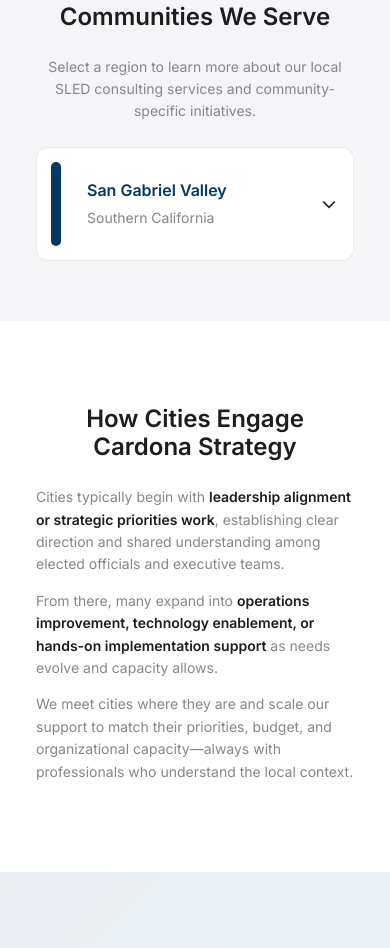
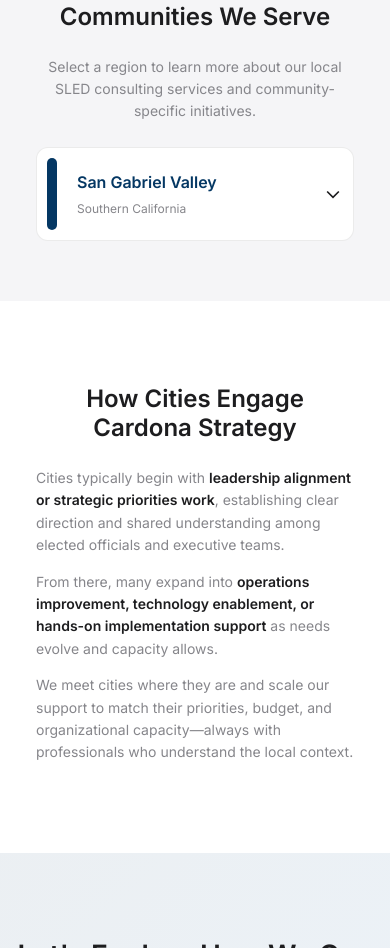
Before and after one commit to projectravenstudio/Cardona-Strategy, a plain HTML site: page Cardona/local-sled.html in a window 390 px wide. Shown: the part 928-1876 px from the top of the page. Drawn offline with Linux system fonts and the light colour scheme.

Commit message:
Updated contact

```diff
--- a/Cardona/contact-modal.js
+++ b/Cardona/contact-modal.js
@@ -258,7 +258,7 @@ class ContactModal extends HTMLElement {
     const challenge = this._form.querySelector('#challengeInput').value.trim();
 
     try {
-      const response = await fetch('https://formspree.io/f/xjggvlow', {
+      const response = await fetch('https://formspree.io/f/mojjjjvl', {
         method: 'POST',
         headers: { 'Content-Type': 'application/json' },
         body: JSON.stringify({
--- a/Cardona/sgv-contact-modal.js
+++ b/Cardona/sgv-contact-modal.js
@@ -222,7 +222,7 @@ class SGVContactModal extends HTMLElement {
     const message = this._form.querySelector('#messageInput').value.trim();
 
     try {
-      const response = await fetch('https://formspree.io/f/xjggvlow', {
+      const response = await fetch('https://formspree.io/f/mojjjjvl', {
         method: 'POST',
         headers: { 'Content-Type': 'application/json' },
         body: JSON.stringify({
--- a/Cardona/styles.css
+++ b/Cardona/styles.css
@@ -938,7 +938,7 @@ body.page-enter main {
 
 @media (max-width: 480px) {
   .community-header {
-    padding: 16px;
+    padding: 12px;
   }
 }
 
@@ -960,8 +960,8 @@ body.page-enter main {
 
 @media (max-width: 480px) {
   .community-header-wrapper {
-    gap: 10px;
-    padding: 14px;
+    gap: 8px;
+    padding: 10px;
   }
 }
 
@@ -983,19 +983,19 @@ body.page-enter main {
 
 @media (max-width: 1024px) {
   .community-header h3 {
-    font-size: 28px;
-  }
-}
-
-@media (max-width: 768px) {
-  .community-header h3 {
-    font-size: 24px;
-  }
-}
-
-@media (max-width: 480px) {
+    font-size: 26px;
+  }
+}
+
+@media (max-width: 768px) {
   .community-header h3 {
     font-size: 20px;
+  }
+}
+
+@media (max-width: 480px) {
+  .community-header h3 {
+    font-size: 16px;
   }
 }
 
@@ -1015,7 +1015,7 @@ body.page-enter main {
 
 @media (max-width: 480px) {
   .community-region {
-    font-size: 14px;
+    font-size: 12px;
   }
 }
 
```
